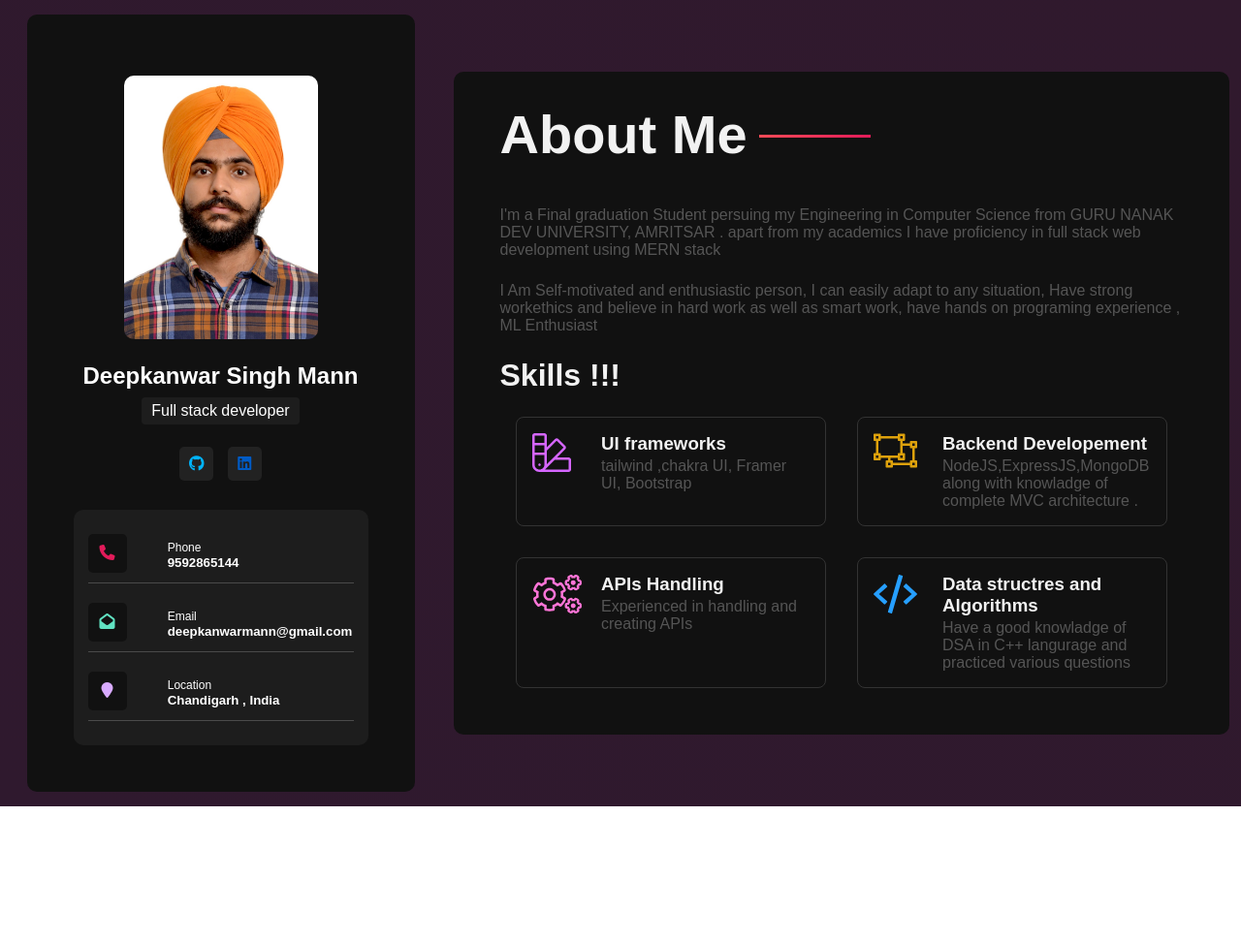
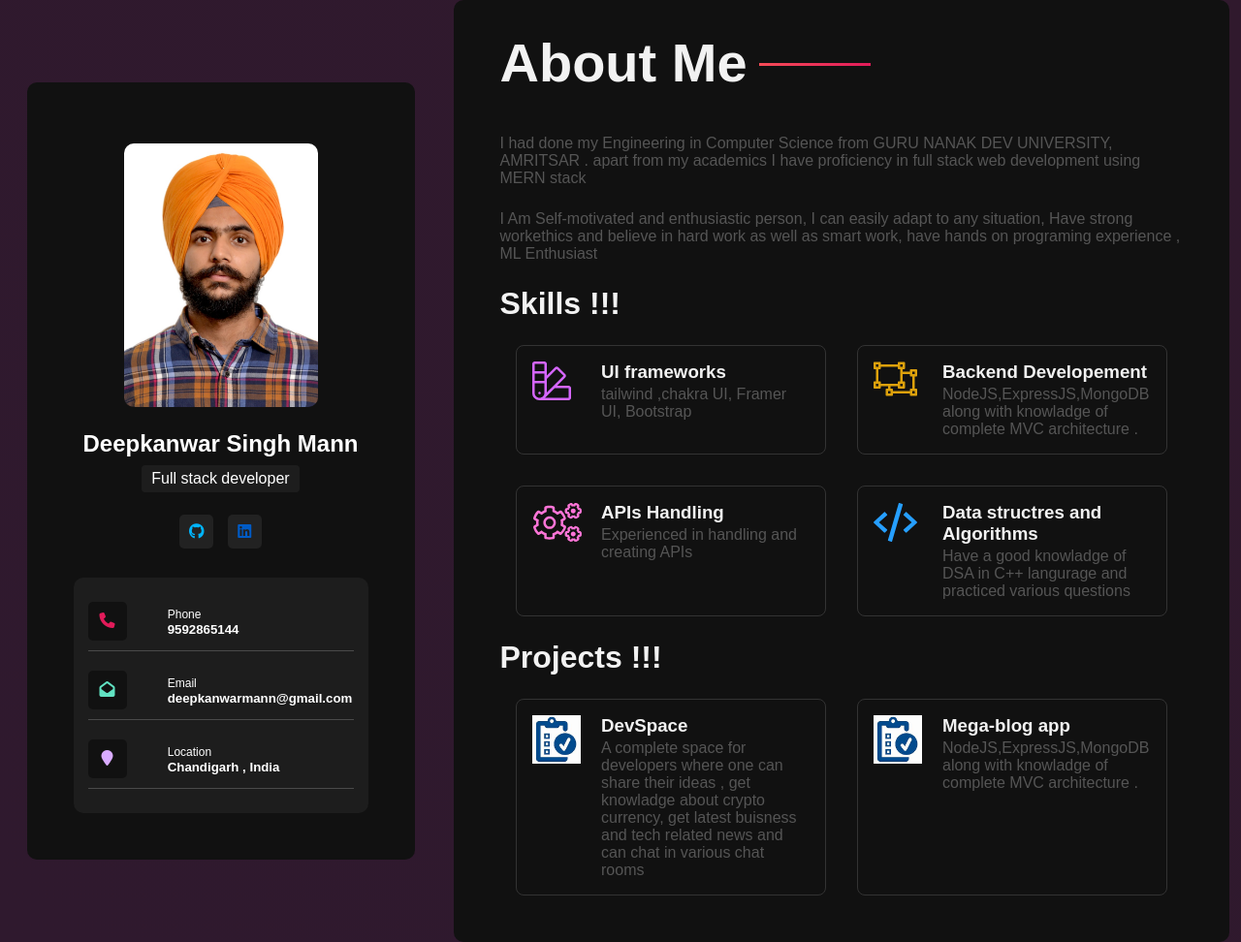
Before and after one commit to deepkanwarsingh/Portfolio, a plain HTML site: page index.html in a window 1280 px wide. Shown: the whole page at 97% size. Before the commit the page ends 832 px from the top, so only its background shows below. Drawn offline with Linux system fonts and the light colour scheme.

Commit message:
links updated

```diff
--- a/index.html
+++ b/index.html
@@ -23,9 +23,9 @@
                     <h4>Full stack developer</h4>
                     <div class="social">
                         <!-- <a href="#"><i class="fab fa-facebook" style="color:var(--blue)"></i></a> -->
-                        <a href="#"><i class="fa-brands fa-github"  style="color:var(--skyblue)"></i></a>
+                        <a href="https://github.com/deepkanwarsingh"><i class="fa-brands fa-github"  style="color:var(--skyblue)"></i></a>
                         <!-- <a href="#"><i class="fab fa-dribbble"  style="color:var(--dark-pink)"></i></a> -->
-                        <a href="#"><i class="fab fa-linkedin"  style="color:var(--light-blue)"></i></a>
+                        <a href="https://www.linkedin.com/in/deepkanwar-singh-mann/"><i class="fab fa-linkedin"  style="color:var(--light-blue)"></i></a>
                     </div>
                  </div>
 
@@ -69,7 +69,7 @@
        <div class="about">
            <h1>About Me</h1>
 
-           <p> I'm a Final graduation Student persuing my Engineering in Computer Science from GURU NANAK DEV UNIVERSITY, AMRITSAR . apart from my academics I have proficiency in full stack web development using MERN stack
+           <p> I had done my Engineering in Computer Science from GURU NANAK DEV UNIVERSITY, AMRITSAR . apart from my academics I have proficiency in full stack web development using MERN stack
           </p>
 
           <p>
@@ -123,7 +123,38 @@
 
 
 
+
+
+
          </div>
+
+         <h2>Projects !!!</h2>
+         <div class="work">
+
+            <div class="workbox">
+                <div class="icon">
+                  <img src="th.jpg" alt="" width="50px">
+                </div>
+                <div class="desc">
+                   <h3>DevSpace</h3>
+                   <p> A complete space for developers where one can share their ideas , get knowladge about crypto currency, get latest buisness and tech related news and can chat in various chat rooms </p>
+                </div>
+            </div>
+
+            <div class="workbox">
+               <div class="icon">
+                  <img src="th.jpg" alt="" width="50px">
+               </div>
+               <div class="desc">
+                  <h3>Mega-blog app</h3>
+                  <p>NodeJS,ExpressJS,MongoDB along with knowladge of complete MVC architecture .</p>
+               </div>
+           </div>
+
+
+
+
+           </div>
        </div>
 
    </div>
```
Also changed, not shown: th.jpg (added).
